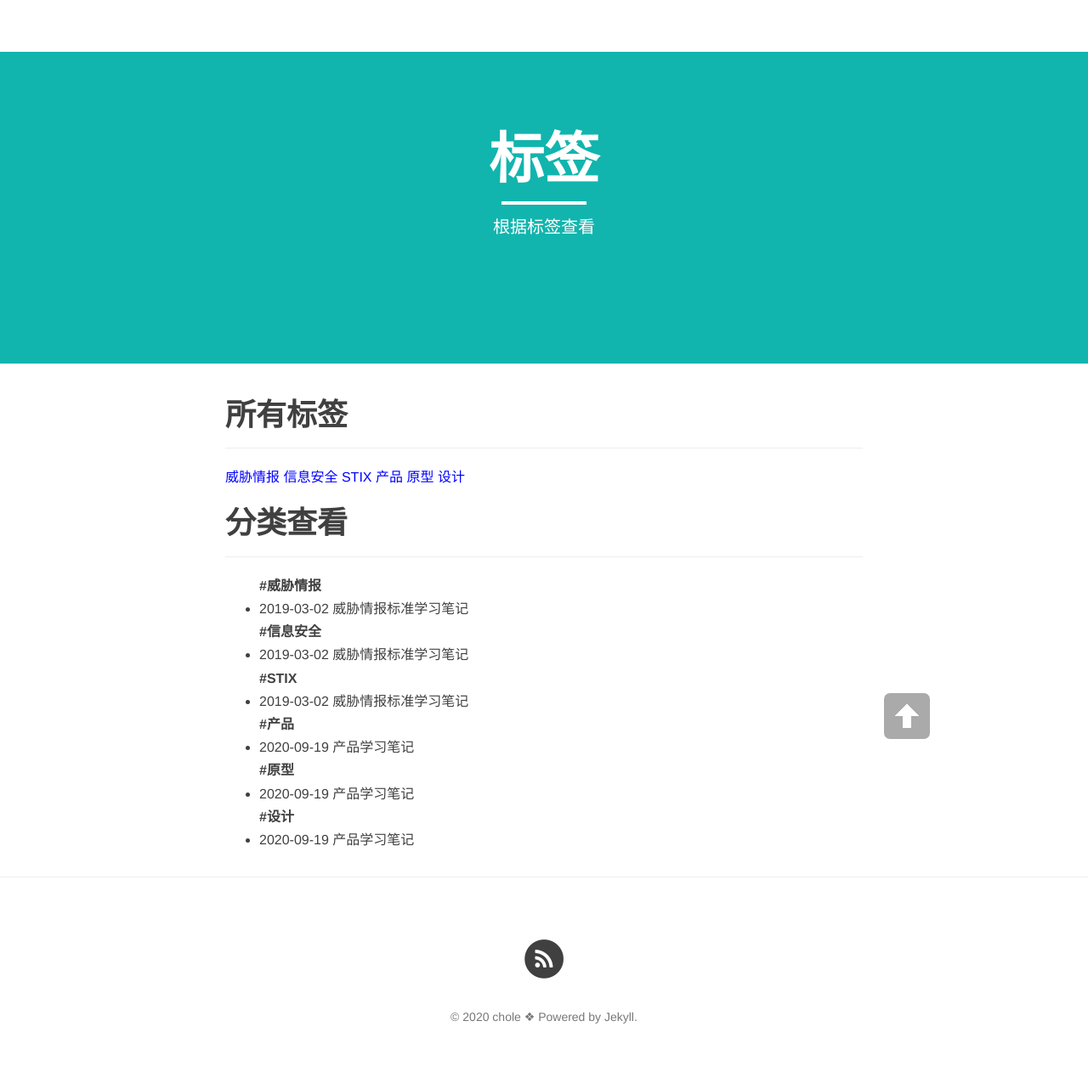
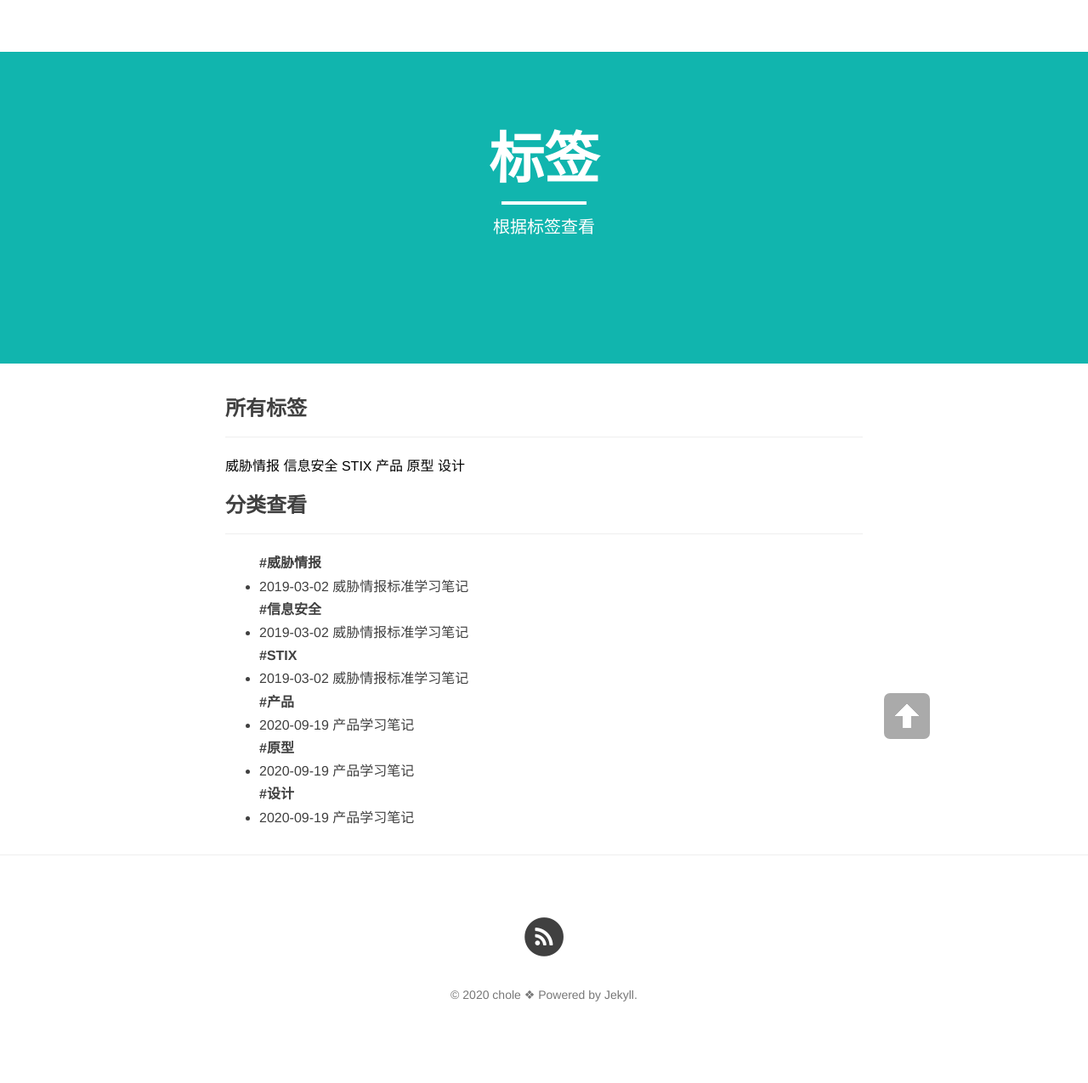
Before and after one commit to lullabypan/lullabypan.github.io, a Jekyll site: the page built from tags.md, in a window 1280 px wide. Shown: the whole page at 85% size. Built offline with Jekyll 4.4.1, drawn with Linux system fonts in a browser that asks for light colours; nearby versions of some CDN libraries; library files that are not in the unit come from our copies; after the commit the page ends 1249 px from its top, so only the background shows below that.

Commit message:
Update tags.md

```diff
--- a/tags.md
+++ b/tags.md
@@ -5,15 +5,15 @@
 header-img: "img/semantic.jpg"
 ---
 
-# 所有标签
+### 所有标签
 --------------------
 <div id='tag_cloud'>
 {% for tag in site.tags %}
- <a style="color:blue" href="#{{ tag[0] }}" title="{{ tag[0] }}" rel="{{ tag[1].size }}">{{ tag[0] }}</a>
+ <a style="color:black" href="#{{ tag[0] }}" title="{{ tag[0] }}" rel="{{ tag[1].size }}">{{ tag[0] }}</a>
 {% endfor %}
 </div>
 
-# 分类查看
+### 分类查看
 --------------------
 <ul class="listing">
 {% for tag in site.tags %}
```
